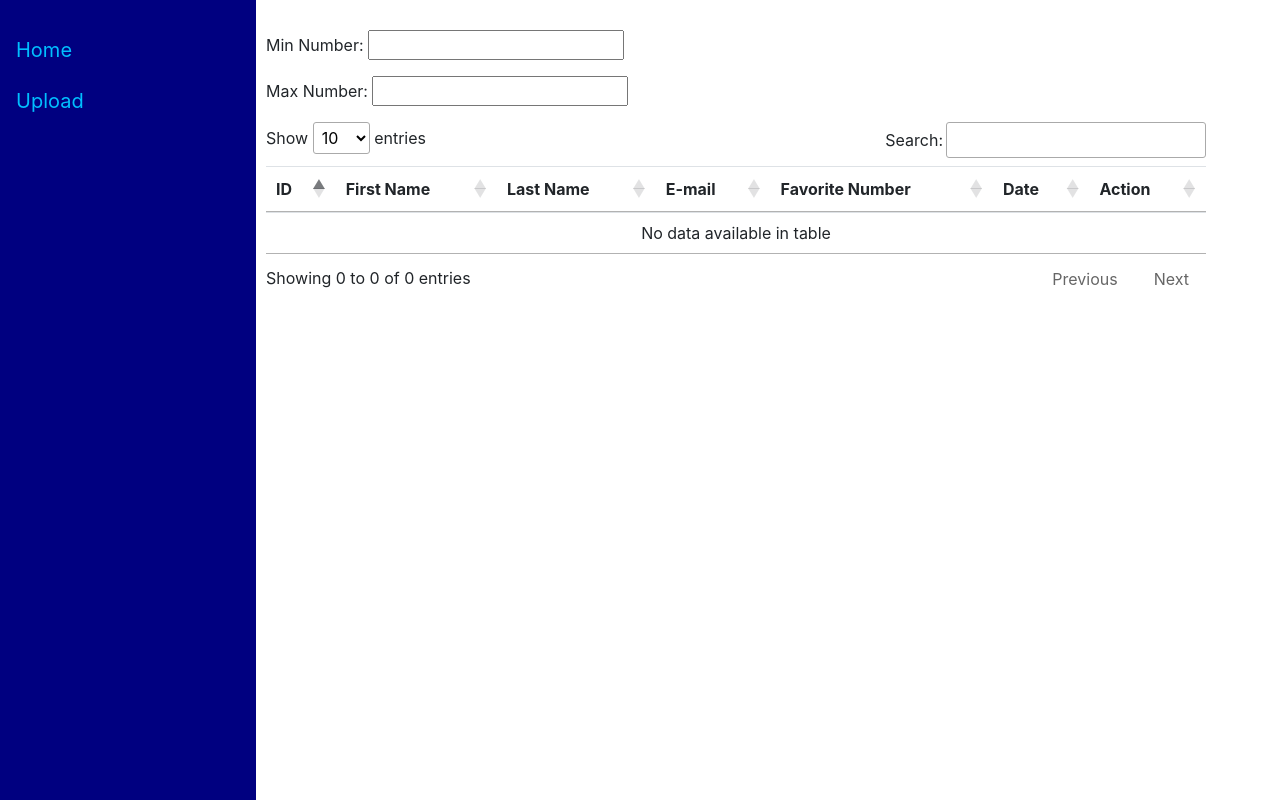
After one commit to SMarhefka/NJITIS601, a Django app: template django-base/charmsapp/templates/charmsapp/review_orig.html in a window 1280 px wide. The commit adds this page. Run offline with Django 3.2, Linux system fonts and the light colour scheme; the template is opened without the code that fills it, so the values that code supplies are empty; some libraries are stand-ins or nearby versions.

```diff
--- a/django-base/IS601/settings.py
+++ b/django-base/IS601/settings.py
@@ -40,7 +40,7 @@ INSTALLED_APPS = [
     'charmsapp.apps.CharmsappConfig',
     # 'sampleExcel.apps.SampleexcelConfig', #--> works but not needed at this point
     'import_export',
-    "django_tables2"
+    'django_tables2'
     ]
 
 MIDDLEWARE = [
--- a/django-base/charmsapp/templates/charmsapp/index.html
+++ b/django-base/charmsapp/templates/charmsapp/index.html
@@ -23,9 +23,7 @@
 
         <h3>Welcome to the Charms Web Application!</h3>
         <p>Please Select an option:</p>
-        {# <a class="btn btn-primary" href="upload" role="button">Upload</a> #} {# THIS IS A COMMENT #}
         <a class="btn btn-primary" href={% url 'charmsapp:upload_view' %} role="button">Upload</a>
-        {# ToDo: Remeber to put a url here #}
         <a class="btn btn-primary" href={% url 'charmsapp:review_view' %} role="button">View Charms Data</a>
         <hr>
     </div>
--- /dev/null
+++ b/django-base/charmsapp/templates/charmsapp/review_orig.html
@@ -0,0 +1,133 @@
+{# charmsapp/templates/charmsapp/review.html #}
+{#<!--{% load render_table from django_tables2 %}-->#}
+<!doctype html>
+
+<html lang="en">
+<head>
+    {#<!-- Required meta tags -->#}
+    <meta charset="utf-8">
+    <meta name="viewport" content="width=device-width, initial-scale=1, shrink-to-fit=no">
+    <link rel="stylesheet" href="https://stackpath.bootstrapcdn.com/bootstrap/4.3.1/css/bootstrap.min.css" integrity="
+          sha384-ggOyR0iXCbMQv3Xipma34MD+dH/1fQ784/j6cY/iJTQUOhcWr7x9JvoRxT2MZw1T" crossorigin="anonymous">
+    <script src="https://ajax.googleapis.com/ajax/libs/jquery/3.4.1/jquery.min.js"></script>
+    <script src="https://maxcdn.bootstrapcdn.com/bootstrap/3.4.1/js/bootstrap.min.js"></script>
+    <!-- DataTables CSS -->
+    <link rel="stylesheet" type="text/css" href="https://cdn.datatables.net/1.10.21/css/jquery.dataTables.min.css" />
+
+    <style type="text/css">
+        .sidenav {
+            height: 100%;
+            width: 20%;
+            position: fixed;
+            z-index: 1;
+            top: 0;
+            left: 0;
+            background-color: navy;
+            overflow-x: :hidden;
+            padding-top: 20px;
+        }
+
+            .sidenav a {
+                padding: 15px 8px 6px 16px;
+                text-decoration: none;
+                font-family: -apple-system,BlinkMacSystemFont,"Segoe UI",Roboto,"Helvetica Neue",Arial,"Noto Sans",sans-serif,"Apple Color Emoji","Segoe UI Emoji","Segoe UI Symbol","Noto Color Emoji";
+                font-size: 20px;
+                color: deepskyblue;
+                display: block;
+            }
+
+                .sidenav a:hover {
+                    color: #f1f1f1;
+                }
+
+        .main {
+            margin-top: 30px;
+            margin-left: 20%;
+            margin-right: 5%;
+            padding: 0px 10px;
+            font-family: -apple-system,BlinkMacSystemFont,"Segoe UI",Roboto,"Helvetica Neue",Arial,"Noto Sans",sans-serif,"Apple Color Emoji","Segoe UI Emoji","Segoe UI Symbol","Noto Color Emoji";
+        }
+    </style>
+    <meta charset="utf-8">
+    <title>
+        CHARMS REVIEW
+    </title>
+</head>
+<body>
+    <div class="sidenav">
+        {# <a href="/charmsapp">Home</a> #} {# Commented this out #}
+        <a href={% url 'charmsapp:index_view' %}>Home</a>
+        <a href={% url 'charmsapp:upload_view' %}>Upload</a>
+    </div>
+    <div id="content" name="content" class="main">
+        {#<!--{% render_table test_data %}-->#}
+
+        <div>
+            <p>Min Number: <span><input type="text" id="min" name="min"></span></p>
+            <p>Max Number: <span><input type="text" id="max" name="max"></span></p>
+        </div>
+        <div></div>
+        <table class="table table-sm" id="example">
+            <thead>
+                <tr>
+                    <th scope="col">ID</th>
+                    <th scope="col">First Name</th>
+                    <th scope="col">Last Name</th>
+                    <th scope="col">E-mail</th>
+                    <th scope="col">Favorite Number</th>
+                    <th scope="col">Date</th>
+                    <th scope="col">Action</th>
+                </tr>
+            </thead>
+            <tbody>
+                {% for data in test_data %}
+                <tr>
+                    <td scope="row"> {{ data.id }}</td>
+                    <td scope="row" contenteditable="true"> {{ data.first_name }} </td>
+                    <td scope="row" contenteditable="true"> {{ data.last_name }} </td>
+                    <td scope="row" contenteditable="true"> {{ data.email }} </td>
+                    <td scope="row" contenteditable="true"> {{ data.fav_number }} </td>
+                    <td scope="row" contenteditable="true"> {{ data.sample_date }} </td>
+                    <td scope="row"> Edit </td>
+                </tr>
+                {% endfor %}
+            </tbody>
+        </table>
+    </div>
+    <!-- Optional JavaScript -->
+    <!-- jQuery first, then Popper.js, then Bootstrap JS -->
+    <script src="https://code.jquery.com/jquery-3.5.1.js"></script>
+    <script src="https://code.jquery.com/jquery-3.5.1.slim.min.js" integrity="sha384-DfXdz2htPH0lsSSs5nCTpuj/zy4C+OGpamoFVy38MVBnE+IbbVYUew+OrCXaRkfj" crossorigin="anonymous"></script>
+    <script src="http://cdn.datatables.net/1.10.21/js/jquery.dataTables.min.js"></script>
+    <script src="https://cdn.jsdelivr.net/npm/popper.js@1.16.0/dist/umd/popper.min.js" integrity="sha384-Q6E9RHvbIyZFJoft+2mJbHaEWldlvI9IOYy5n3zV9zzTtmI3UksdQRVvoxMfooAo" crossorigin="anonymous"></script>
+    <script src="https://stackpath.bootstrapcdn.com/bootstrap/4.5.0/js/bootstrap.min.js" integrity="sha384-OgVRvuATP1z7JjHLkuOU7Xw704+h835Lr+6QL9UvYjZE3Ipu6Tp75j7Bh/kR0JKI" crossorigin="anonymous"></script>
+    <script type="text/javascript">
+        $.fn.dataTable.ext.search.push(
+            function (settings, data, dataIndex) {
+                var min = parseInt($('#min').val(), 10);
+                var max = parseInt($('#max').val(), 10);
+                var age = parseFloat(data[4]) || 0; // use data for the age column
+
+                if ((isNaN(min) && isNaN(max)) ||
+                    (isNaN(min) && age <= max) ||
+                    (min <= age && isNaN(max)) ||
+                    (min <= age && age <= max)) {
+                    return true;
+                }
+                return false;
+            }
+        );
+
+        $(document).ready(function () {
+            var table = $('#example').DataTable();
+
+            // Event listener to the two range filtering inputs to redraw on input
+            $('#min, #max').keyup(function () {
+                table.draw();
+            });
+        });
+    </script>
+
+</body>
+
+</html>
```
Also changed, not shown: django-base/charmsapp/templates/charmsapp/base.html (added, +86 -0 lines), django-base/charmsapp/templates/charmsapp/review.html (+16 -66 lines), django-base/charmsapp/templates/charmsapp/upload_orig.html (added, +116 -0 lines).
